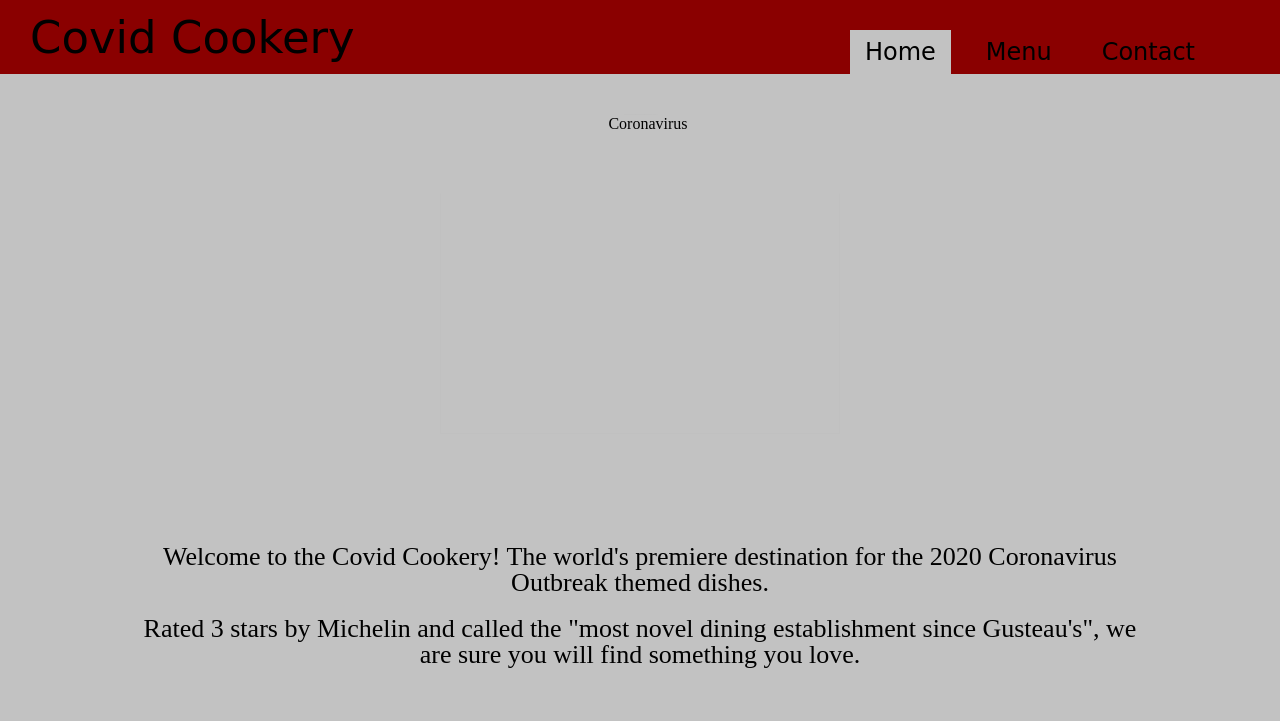
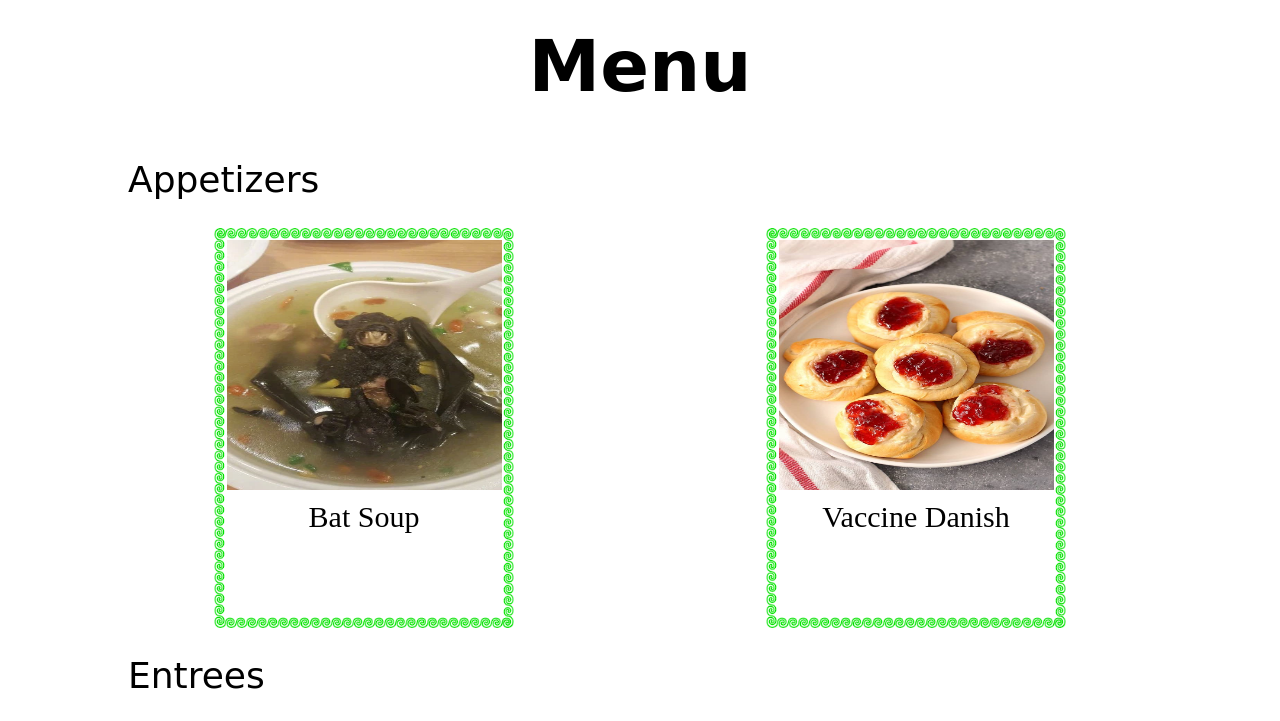
Before and after one commit to bboylen/restaurant_clone, a website built with webpack: page dist/index.html in a window 1280 px wide. Shown: the top 721 px of the page. Built offline with nearby package versions, Linux system fonts and the light colour scheme; files whose address does not match are found by name.

Commit message:
added structure to menu page

```diff
--- a/src/index.js
+++ b/src/index.js
@@ -1,8 +1,8 @@
 import generatePageStructure from './modules/page-structure.js';
 import generateHome from './modules/home.js';
 
-generatePageStructure();
-generateHome();
+// generatePageStructure();
+// generateHome();
 
 function setListeners() {
   let tabs = document.getElementsByClassName('page-tabs')[0].children;
```
Also changed, not shown: dist/assets/images/bat_soup.webp (added), dist/assets/images/corona-burger.jpg (added), dist/assets/images/green_border.png (added), dist/assets/images/vaccine-danish.jpg (added), dist/index.html, dist/main.js, dist/styles/styles.css, src/modules/menu.js (added).
